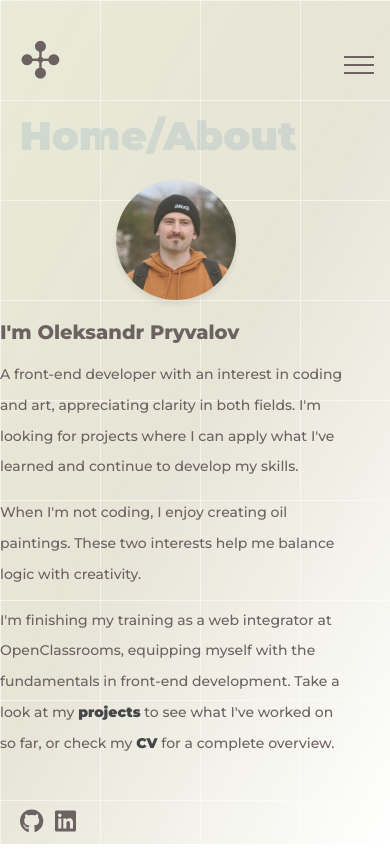
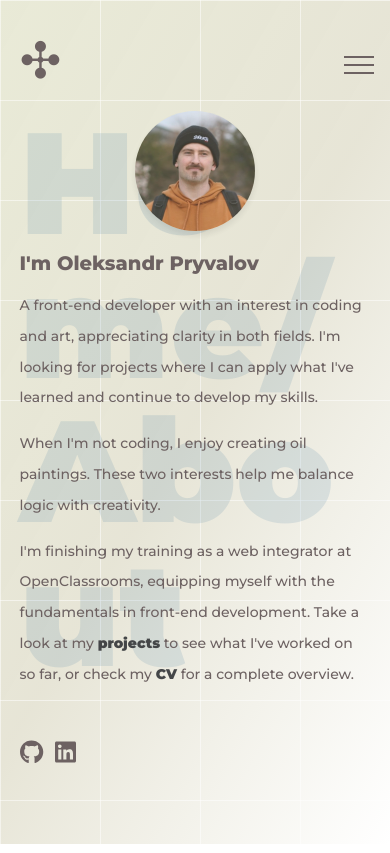
Before and after one commit to multumInParvo/my-portfolio, a React (Create React App) app: page / in a window 390 px wide. Built offline with nearby package versions, Linux system fonts and the light colour scheme.

Commit message:
Add styles

```diff
--- a/src/pages/HomeAbout/HomeAbout.scss
+++ b/src/pages/HomeAbout/HomeAbout.scss
@@ -1,25 +1,47 @@
+@import '../../styles/Global.scss';
+
 .home-about-container {
-    min-height: 60vh;
     display: flex;
     flex-direction: column;
     align-items: center;
+    min-height: 60vh;
+    position: relative;
+    padding: 0;
 
     .menu-section-title {
+        cursor: default;
+        position: absolute;
         opacity: 0.1;
         width: 60%;
-        font-size: 6rem;
-        margin: 0 0 50px;
+        font-size: 12rem;
+        margin: 0;
         font-weight: 900;
+        color: var(--bg-letters);
+        overflow-wrap: break-word;
+        word-break: break-all;
         text-align: start;
-        color: rgb(0, 85, 142);
+        line-height: 1;
+    }
+
+    .introduction-wrapper {
+        width: 100%;
+        display: flex;
+        justify-content: center;
+        align-items: center;
+        position: relative;
+        z-index: 2;
+        margin-top: 100px;
     }
 }
 
 @media (max-width: 1024px) {
     .home-about-container {
         .menu-section-title {
-            font-size: 4rem;
+            font-size: 11rem;
             width: 90%;
+        }
+        .introduction-wrapper {
+            margin-top: 50px;
         }
     }
 }
@@ -28,8 +50,11 @@
     .home-about-container {
         .menu-section-title {
             margin: 0 0 20px;
-            font-size: 2.5rem;
+            font-size: 9rem;
             width: 90%;
+        }
+        .introduction-wrapper {
+            margin-top: 0;
         }
     }
 }
```
